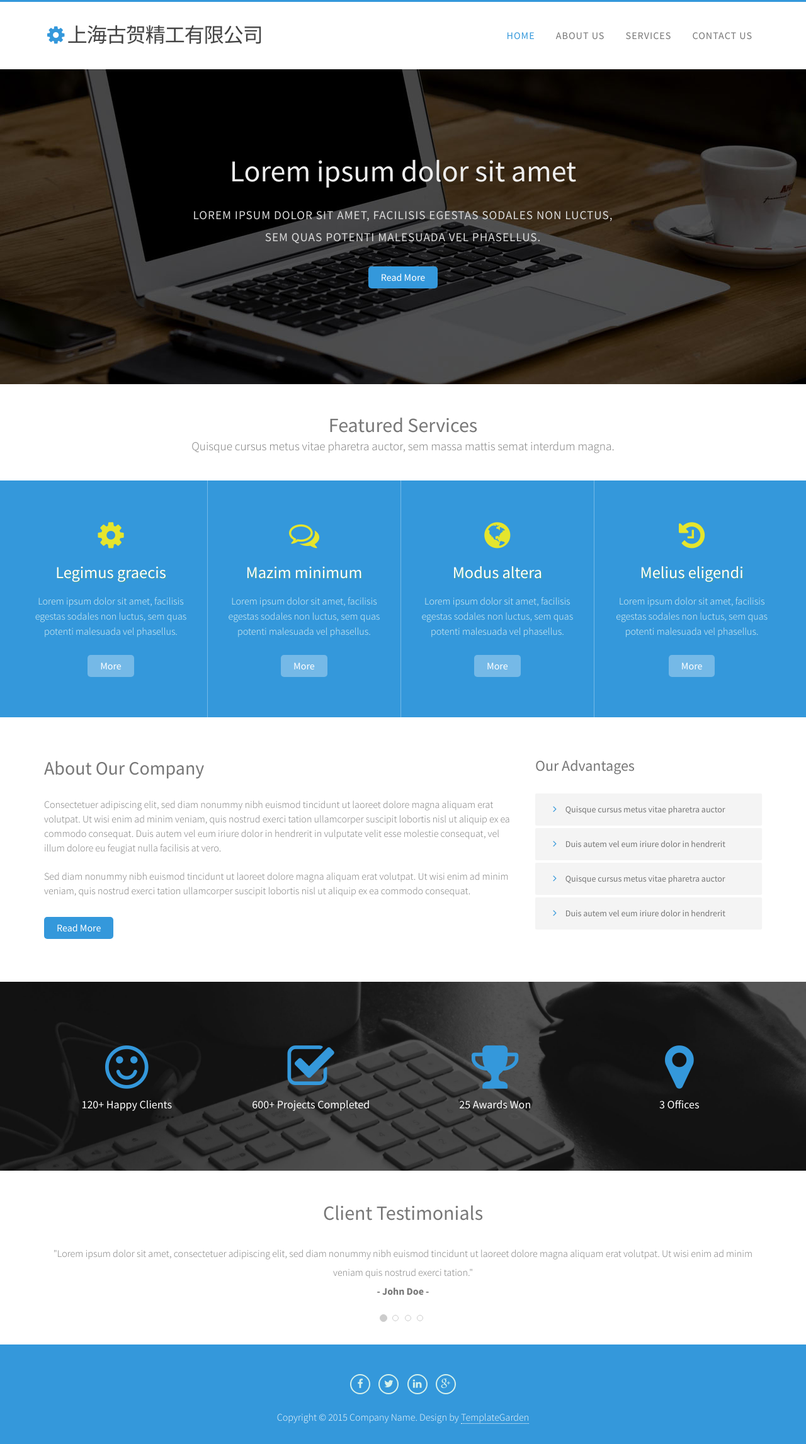
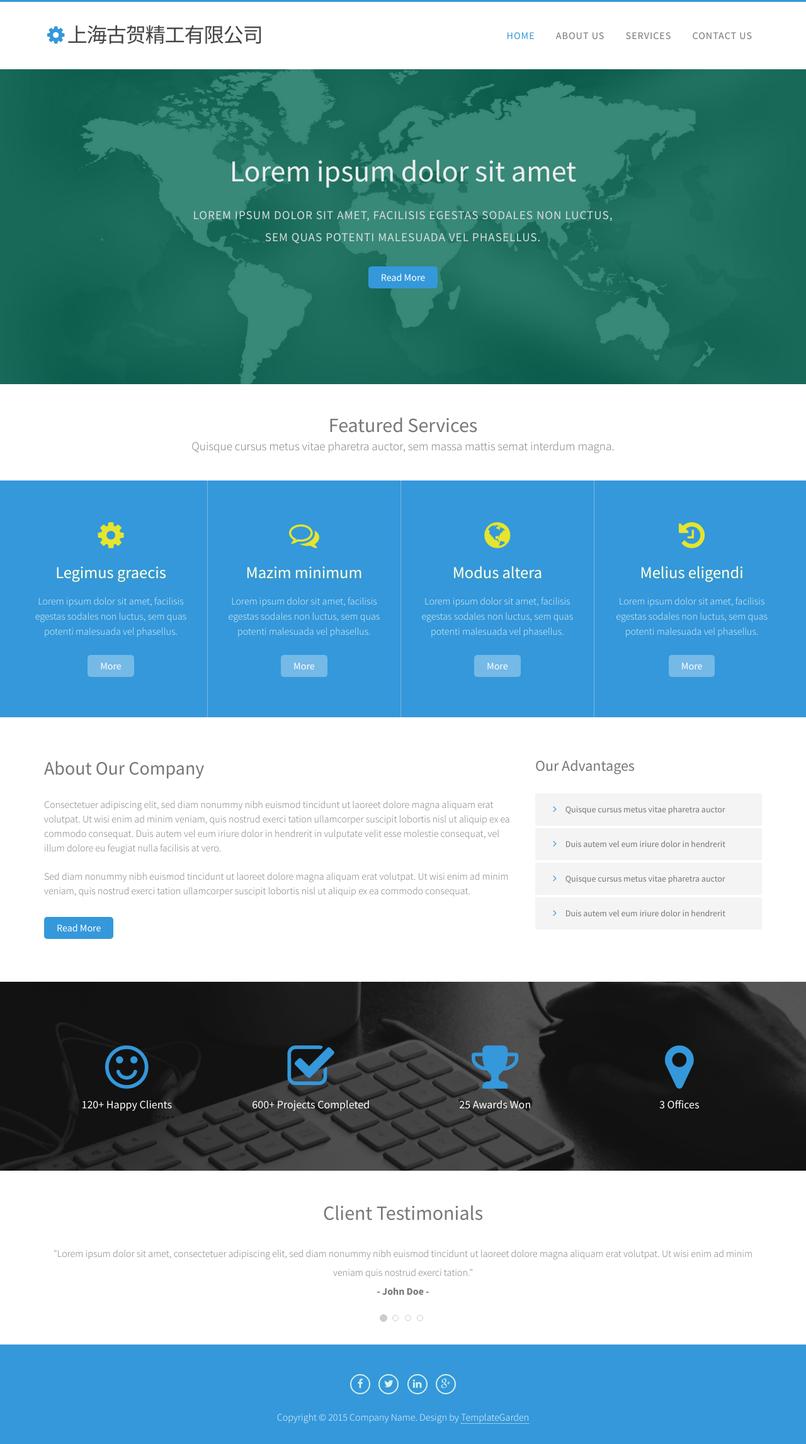
Before and after one commit to shghjg/shghjg.github.io, a Jekyll site: the page built from index.html, in a window 1280 px wide. Shown: the whole page at 63% size. Built offline with Jekyll 4.4.1, drawn with Linux system fonts in a browser that asks for light colours.

Commit message:
Change the main image

```diff
--- a/css/style.scss
+++ b/css/style.scss
@@ -10,3 +10,7 @@
 .navbar-brand {
 	font-weight: 400;
 }
+
+.banner {
+	background-image: url(../images/banner-bg.jpg);
+}
```
Also changed, not shown: images/banner-bg.jpg (added).
